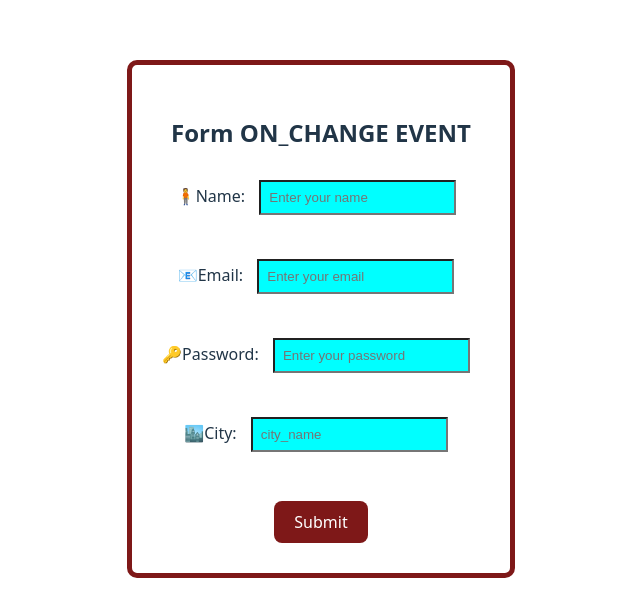
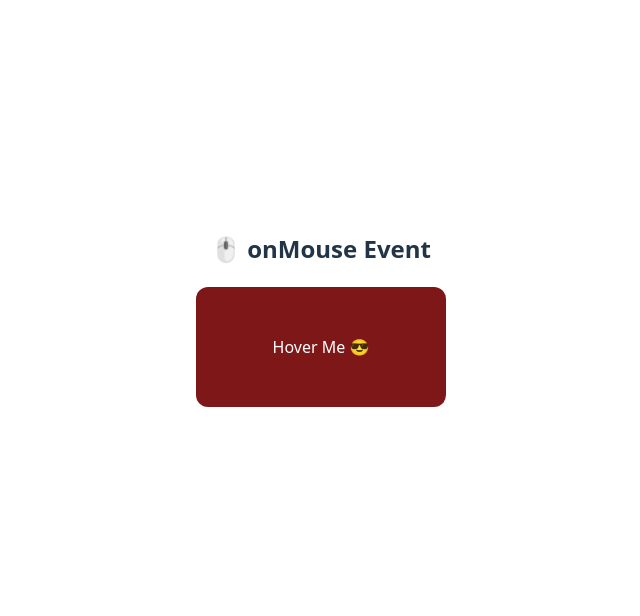
Before and after one commit to zarish123z/React.js, a React (Vite) app in the folder vite-project/: page / in a window 1280 px wide. Shown: the part 106-722 px from the top of the page, without its empty margins (319-959 px from the left). Built offline with nearby package versions, Linux system fonts and the light colour scheme.

Commit message:
Event_Handling(OnMouse_hover)_FC

```diff
--- /dev/null
+++ b/vite-project/src/OnMouse_FC.jsx
@@ -0,0 +1,49 @@
+import React, { useState } from "react";
+
+function OnMouse_FC() {
+  //  useState  to store and update message text
+  const [message, setMessage] = useState("");
+
+  //   when mouse enters the box
+  const handleMouseEnter = () => setMessage(" Mouse is inside the box!");
+
+  //  when mouse leaves the box
+  const handleMouseLeave = () => setMessage(" Mouse left the box!");
+
+  return (
+    <div style={{ textAlign: "center", marginTop: "50px" }}>
+      <h2>🖱️ onMouse Event </h2>
+
+      {/* Show the current message */}
+      <p
+           style={{
+          fontSize: "20px",
+          color: "#7c7e18ff",
+          fontWeight: "bold",
+
+        }}
+          >{message}</p>
+
+      {/*  Hoverable Box */}
+      <div
+        onMouseEnter={handleMouseEnter} // when mouse enters
+        onMouseLeave={handleMouseLeave} // when mouse leaves
+        style={{
+          margin: "auto",
+          width: "250px",
+          height: "120px",
+          backgroundColor: "#7e1818",
+          color: "white",
+          lineHeight: "120px",
+          borderRadius: "12px",
+          cursor: "pointer",
+
+        }}
+      >
+        Hover Me 😎
+      </div>
+    </div>
+  );
+}
+
+export default OnMouse_FC;
--- a/vite-project/src/main.jsx
+++ b/vite-project/src/main.jsx
@@ -7,12 +7,7 @@ import Props_CC from './Props_CC.jsx'
 import UseState_FC from './UseState_FC.jsx'
 import OnClick_FC from './onClick_FC.jsx'
 import OnChange_FC from './OnChange_FC.jsx'
-
-
-
-
-
-
+import OnMouse_FC from './OnMouse_FC.jsx'
 
 createRoot(document.getElementById('root')).render(
   <StrictMode>
@@ -25,7 +20,8 @@ createRoot(document.getElementById('root')).render(
 
 {/* <UseState_FC/> */}
 {/* <OnClick_FC/> */}
-<OnChange_FC/>
+{/* <OnChange_FC/> */}
+<OnMouse_FC/>
 
 
 
```
